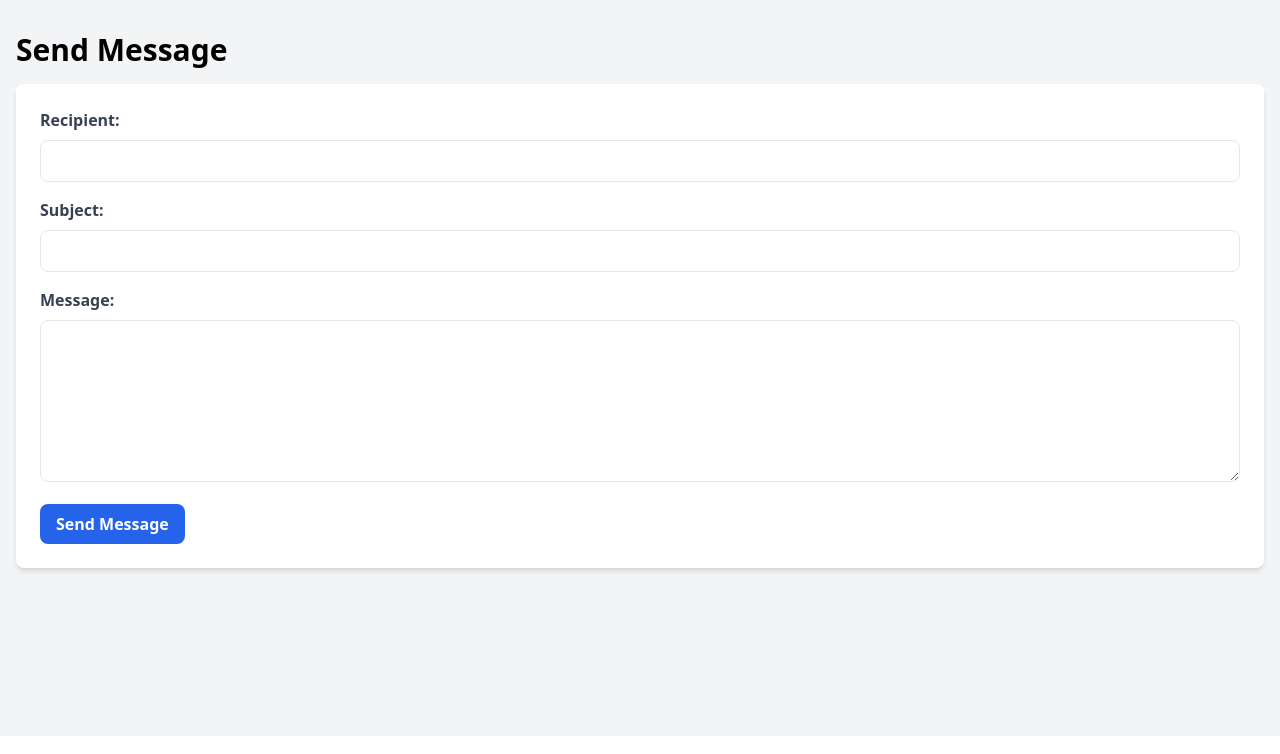
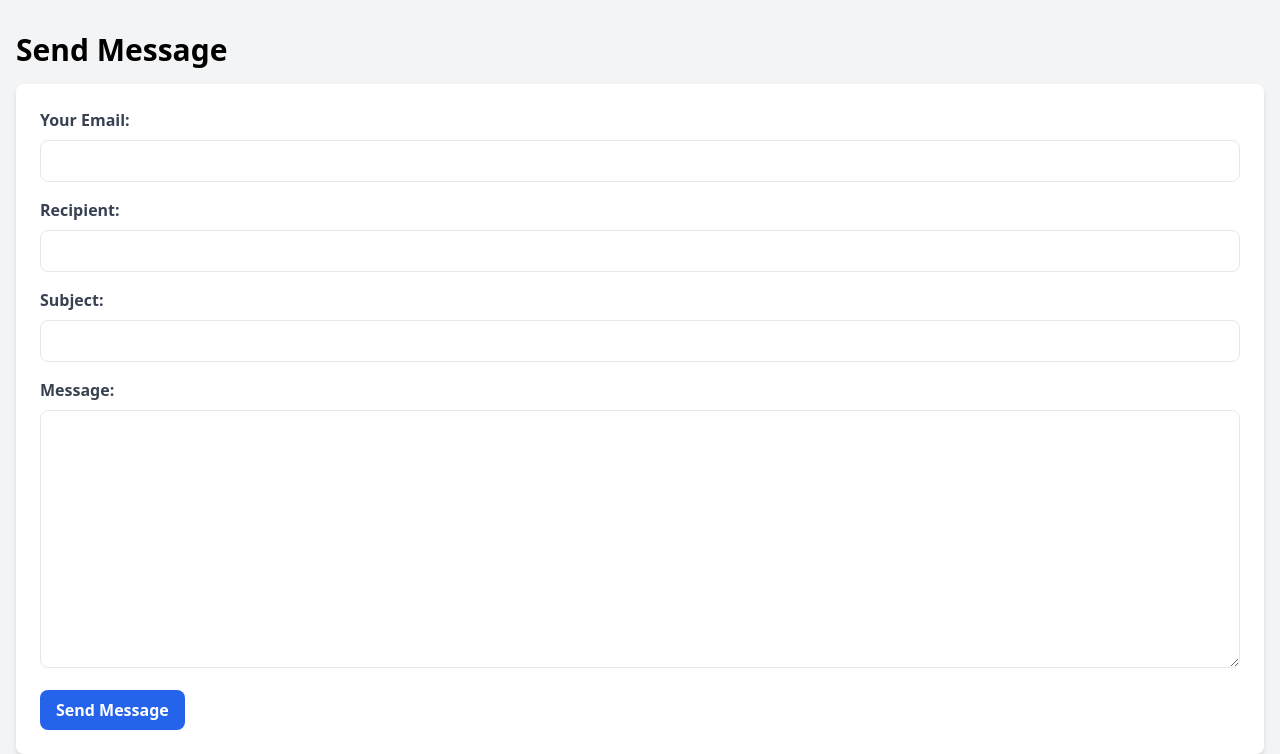
Before and after one commit to Samandar005/astrum_inbox, a Django app: template templates/messages/send-message.html in a window 1280 px wide. Shown: the part 64-818 px from the top of the page. Before the commit the page ends 641 px from the top, so only its background shows below. Run offline with Django 5.2, Linux system fonts and the light colour scheme; the template is opened without the code that fills it: values that come from a table or form of the project are taken from there, others are empty; some libraries are stand-ins or nearby versions.

Commit message:
Done message

```diff
--- /dev/null
+++ b/habarlar/forms.py
@@ -0,0 +1,32 @@
+from django import forms
+from django.forms import Textarea, EmailInput, TextInput
+
+class MessageForm(forms.Form):
+    from_email = forms.EmailField(
+        widget=EmailInput(
+            attrs={
+                'class': 'w-full px-3 py-2 border rounded-lg focus:outline-none focus:ring-2 focus:ring-blue-500'
+            }
+        )
+    )
+    to_email = forms.EmailField(
+        widget=EmailInput(
+            attrs={
+                'class': 'w-full px-3 py-2 border rounded-lg focus:outline-none focus:ring-2 focus:ring-blue-500'
+            }
+        )
+    )
+    subject = forms.CharField(
+        widget=TextInput(
+            attrs={
+                'class': 'w-full px-3 py-2 border rounded-lg focus:outline-none focus:ring-2 focus:ring-blue-500'
+            }
+        )
+    )
+    message = forms.CharField(
+        widget=Textarea(
+            attrs={
+                'class': 'w-full px-3 py-2 border rounded-lg focus:outline-none focus:ring-2 focus:ring-blue-500'
+            }
+        )
+    )
--- a/templates/messages/send-message.html
+++ b/templates/messages/send-message.html
@@ -1,30 +1,33 @@
 {% extends 'base.html' %}
 
-
-{% block title %} AstrumInbox - Send Message {% endblock %}
+{% block title %}AstrumInbox - Send Message{% endblock %}
 
 {% block content %}
 <div class="container mx-auto mt-8 px-4">
     <h1 class="text-3xl font-bold mb-4">Send Message</h1>
-    <form class="bg-white rounded-lg shadow-md p-6">
+    <form method="POST" action="" class="bg-white rounded-lg shadow-md p-6">
+        {% csrf_token %}
+
         <div class="mb-4">
-            <label for="recipient" class="block text-gray-700 font-bold mb-2">Recipient:</label>
-            <input type="email" id="recipient" name="recipient"
-                   class="w-full px-3 py-2 border rounded-lg focus:outline-none focus:ring-2 focus:ring-blue-500"
-                   required>
+            <label for="from_email" class="block text-gray-700 font-bold mb-2">Your Email:</label>
+            {{ form.from_email }}
         </div>
+
+        <div class="mb-4">
+            <label for="to_email" class="block text-gray-700 font-bold mb-2">Recipient:</label>
+            {{ form.to_email }}
+        </div>
+
         <div class="mb-4">
             <label for="subject" class="block text-gray-700 font-bold mb-2">Subject:</label>
-            <input type="text" id="subject" name="subject"
-                   class="w-full px-3 py-2 border rounded-lg focus:outline-none focus:ring-2 focus:ring-blue-500"
-                   required>
+            {{ form.subject }}
         </div>
+
         <div class="mb-4">
             <label for="message" class="block text-gray-700 font-bold mb-2">Message:</label>
-            <textarea id="message" name="message" rows="6"
-                      class="w-full px-3 py-2 border rounded-lg focus:outline-none focus:ring-2 focus:ring-blue-500"
-                      required></textarea>
+            {{ form.message }}
         </div>
+
         <button type="submit"
                 class="bg-blue-600 text-white font-bold py-2 px-4 rounded-lg hover:bg-blue-700 focus:outline-none focus:ring-2 focus:ring-blue-500">
             Send Message
```
Also changed, not shown: habarlar/views.py (+23 -1 lines).
